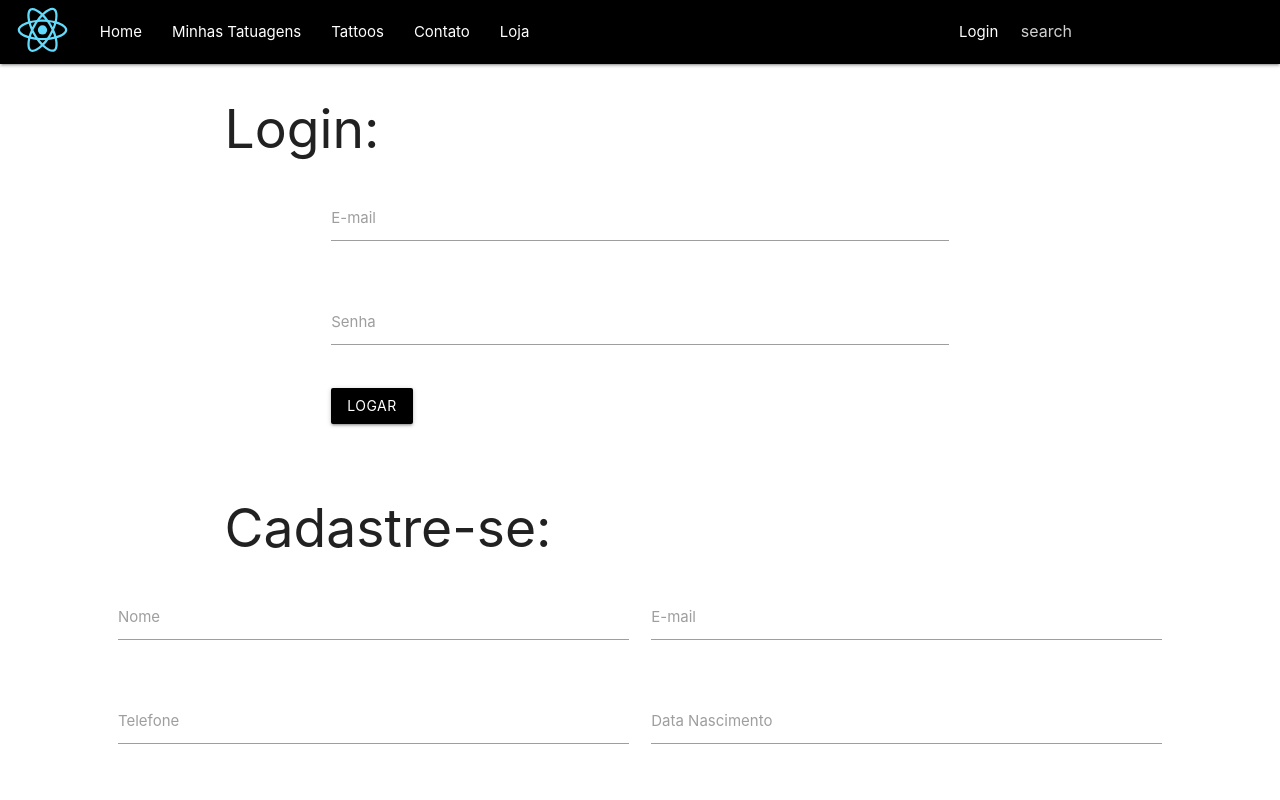
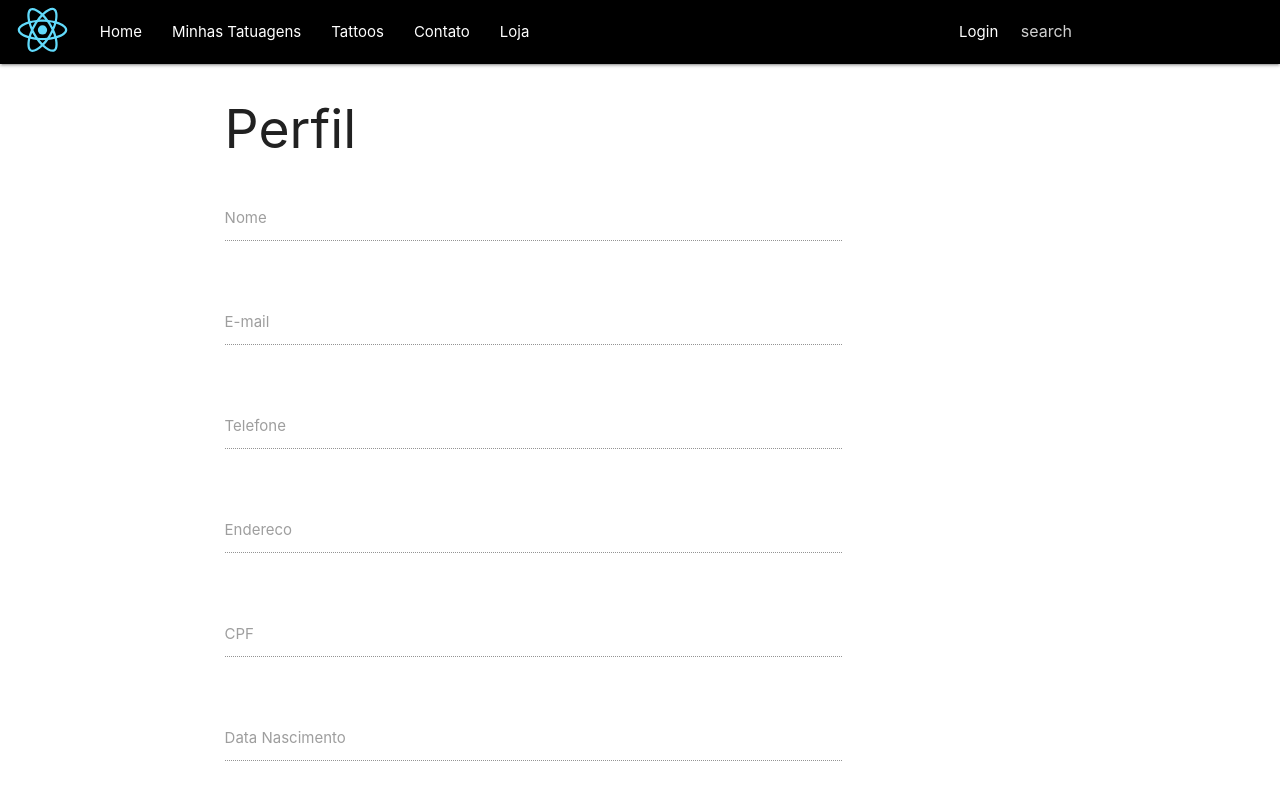
Before and after one commit to lForain/ATS, a React (Create React App) app in the folder ms-frontend/: page / in a window 1280 px wide. Shown: the top 800 px of the page. Built offline with nearby package versions, Linux system fonts and the light colour scheme.

Commit message:
[ADD] Component Profile

```diff
--- a/ms-frontend/src/Components/Cadastro.tsx
+++ b/ms-frontend/src/Components/Cadastro.tsx
@@ -36,7 +36,7 @@ class Cadastro extends Component{
                         <div className="row">
 
                             <div className="input-field col offset-s1 s5">
-                                <label htmlFor="telefone">Telefone</label>
+                                <label htmlFor="phone">Telefone</label>
                                 <input name="phone" type="number" className="validate" onChange={this.escutadorDeInput}/>
                             </div>
 
--- /dev/null
+++ b/ms-frontend/src/Components/Profile.tsx
@@ -0,0 +1,91 @@
+import React from 'react';
+
+class Profile extends React.Component{
+
+    constructor( props: any ){
+        super( props );
+
+        // pegar estado do backend
+        this.state = { value: '' };
+    }
+
+    render(){
+        return(
+            <div className="row">
+                <div className="col offset-s2"> <h2> Perfil </h2> </div>
+
+                <form className="col s12">
+                    <div className="row">
+                        <div className="input-field col offset-s2 s6">
+                            <label htmlFor="name">Nome</label>
+
+                            {/* Atualizar o value: com o valor que tiver no backend */}
+                            <input disabled name="name" type="text" className="validate" value="" />
+                        </div>
+                    </div>
+
+                    <div className="row">
+                        <div className="input-field col offset-s2 s6">
+                            <label htmlFor="email">E-mail</label>
+
+                            {/* Atualizar o value: com o valor que tiver no backend */}
+                            <input disabled name="email" type="email" className="validate" value="" />
+                        </div>
+
+                    </div>
+
+                    <div className="row">
+                        <div className="input-field col offset-s2 s6">
+                            <label htmlFor="phone">Telefone</label>
+
+                            {/* Atualizar o value: com o valor que tiver no backend */}
+                            <input disabled name="phone" type="number" className="validate" value="" />
+                        </div>
+
+                    </div>
+
+                    <div className="row">
+                        <div className="input-field col offset-s2 s6">
+                            <label htmlFor="address">Endereco</label>
+
+                            {/* Atualizar o value: com o valor que tiver no backend */}
+                            <input disabled name="address" type="text" className="validate" value="" />
+                        </div>
+
+                    </div>
+
+
+                    <div className="row">
+                        <div className="input-field col offset-s2 s6">
+                            <label htmlFor="cpf">CPF</label>
+
+                            {/* Atualizar o value: com o valor que tiver no backend */}
+                            <input disabled name="cpf" type="number" className="validate" value="" />
+                        </div>
+
+                    </div>
+
+                    <div className="row">
+                        <div className="input-field col offset-s2 s6">
+                            <label htmlFor="birthdate">Data Nascimento</label>
+
+                            {/* Atualizar o value: com o valor que tiver no backend */}
+                            <input disabled name="birthdate" type="text" className="validate" value="" />
+                        </div>
+
+                    </div>
+
+
+                </form>
+
+
+            </div>
+
+        );
+
+    }
+}
+
+
+
+export default Profile;
--- a/ms-frontend/src/index.tsx
+++ b/ms-frontend/src/index.tsx
@@ -2,16 +2,17 @@ import React from 'react';
 import ReactDOM from 'react-dom';
 import './Assets/css//index.css';
 import Cabecalho from './Components/Cabecalho';
-import Login from './Components/Login';
-import Cadastro from './Components/Cadastro';
+// import Login from './Components/Login';
+// import Cadastro from './Components/Cadastro';
+import Profile from './Components/Profile';
 // import SolicitarOrcamento from './Components/SolicitarOrcamento';
 import * as serviceWorker from './serviceWorker';
 
 ReactDOM.render(
     <div>
         <Cabecalho />
-        <Login />
-        <Cadastro />
+        <Profile />
+
     </div>, document.getElementById('root'));
 
 // If you want your app to work offline and load faster, you can change
```
